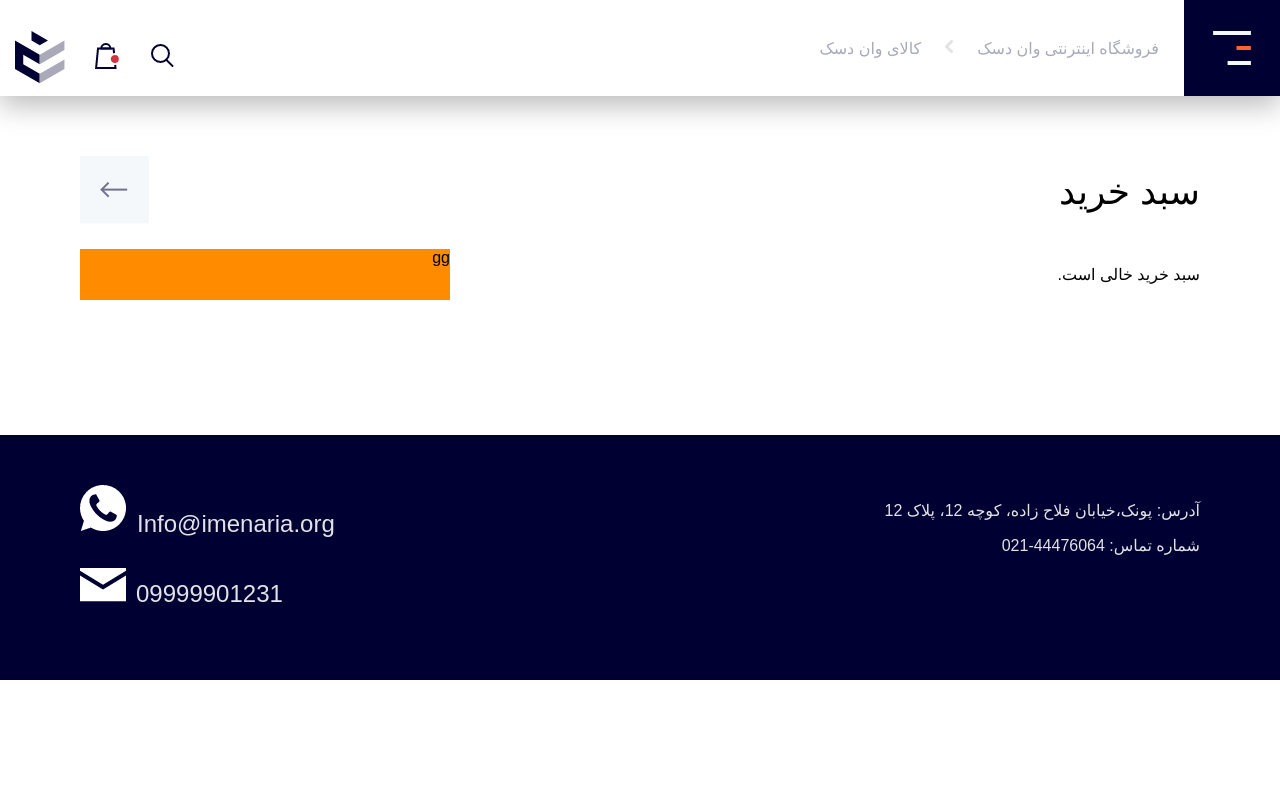
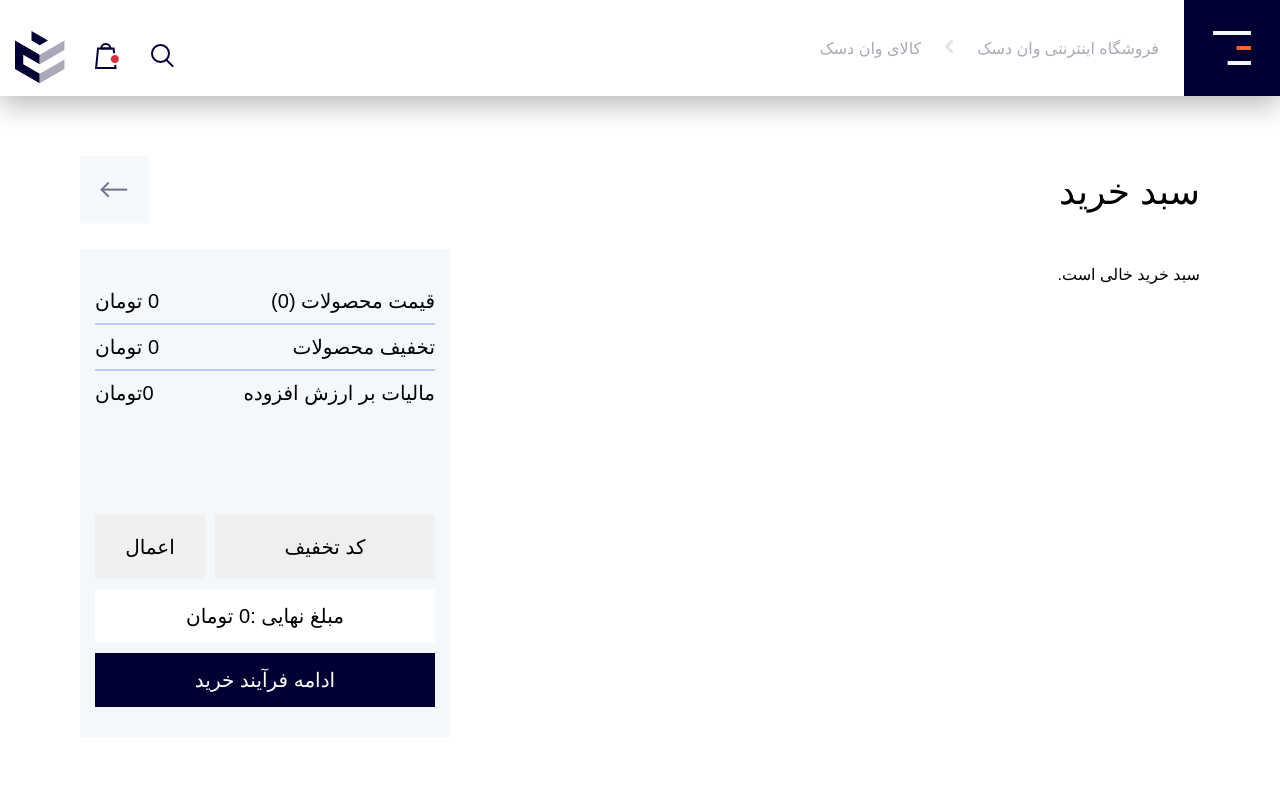
Before and after one commit to NasrinHaghighi/shows-shop-app, a Next.js app: page /cart in a window 1280 px wide. Shown: the top 800 px of the page. Built offline with nearby package versions, Linux system fonts and the light colour scheme.

Commit message:
calculation for price and line on the price with discont

```diff
--- /dev/null
+++ b/components/Cart/CartCalcu.js
@@ -0,0 +1,49 @@
+import React from 'react'
+import styles from './CartCalcu.module.css'
+import {useSelector} from 'react-redux'
+function CartCalcu() {
+   let  cart =useSelector((state=> state.cart))
+   cart=cart.cart
+   console.log(cart)
+    ///
+    const { total_price, total_discont ,total_amount, total_maliat} = cart.reduce((total, cartItem) => {
+        console.log(cartItem)
+        const { price, amount , discont} = cartItem
+        console.log(discont)
+        total.total_price += price * amount
+      total.total_discont +=(price*amount*discont)/100
+      total.total_amount +=amount
+      total.total_maliat += (price * amount)*23/100
+        return total
+    }, {
+        total_price: 0,
+        total_discont:0,
+        total_amount:0,
+        total_maliat:0,
+    })
+    console.log(total_price,  total_discont, total_amount, total_maliat)
+///////////////////////////////
+   const length=cart.length
+///////////////////////////
+const finalPrice=( total_price-total_discont)+total_maliat
+
+
+  return (
+    <div className={styles.conatiner}>
+<div className={styles.calcu}>
+    <div className={styles.totalPrice}><span>قیمت محصولات ({length}) </span><span>{total_price} تومان</span></div>
+    <div className={styles.totalDiscont}><span>تخفیف محصولات </span><span>{total_discont} تومان</span></div>
+    <div className={styles.maliat}><span> مالیات بر ارزش افزوده  </span><span> {total_maliat}تومان</span></div>
+</div>
+<div className={styles.final}>
+    <div className={styles.finalBtn}>
+    <button className={styles.code}> کد تخفیف</button><button className={styles.applyCode}>اعمال</button>
+    </div>
+    <div className={styles.finalPrice}> مبلغ نهایی :<spn>{finalPrice} تومان</spn></div>
+    <button className={styles.continue}>ادامه فرآیند خرید</button>
+</div>
+    </div>
+  )
+}
+
+export default CartCalcu
--- /dev/null
+++ b/components/Cart/CartCalcu.module.css
@@ -0,0 +1,67 @@
+.conatiner {
+    padding: 30px 15px;
+    background-color: var( --clr-bgProduct-1);
+}
+
+.calcu {
+    margin-bottom: 100px;
+    font-size: 20px;
+}
+
+.totalPrice {
+    display: flex;
+    justify-content: space-between;
+    align-items: center;
+    padding: 10px 0 10px 0;
+    border-bottom: 2px solid #BFC6FB;
+}
+
+.totalDiscont {
+    display: flex;
+    justify-content: space-between;
+    align-items: center;
+    padding: 10px 0 10px 0;
+    border-bottom: 2px solid #BFC6FB;
+}
+
+.maliat {
+    display: flex;
+    justify-content: space-between;
+    align-items: center;
+    padding: 10px 0 10px 0;
+}
+
+.final {}
+
+.finalBtn {
+    display: grid;
+    grid-template-columns: 2fr 1fr;
+    gap: 10px;
+}
+
+.code {
+    font-size: 20px;
+    padding: 20px 0;
+}
+
+.applyCode {
+    font-size: 20px;
+    padding: 20px 0;
+}
+
+.finalPrice {
+    width: 100%;
+    padding: 15px 0;
+    font-size: 20px;
+    background-color: var(--clr-whit);
+    text-align: center;
+    margin: 10px 0;
+}
+
+.continue {
+    width: 100%;
+    padding: 15px 0;
+    font-size: 20px;
+    color: var(--clr-whit);
+    background-color: var( --clr-footer-1);
+}
--- a/feactures/cartSlice.js
+++ b/feactures/cartSlice.js
@@ -8,7 +8,7 @@ export const cartSlice = createSlice({
     initialState,
     reducers: {
         addItem: (state, action) => {
-            const { id, mainColor, mainSize, mainAmount, price, name, model, ShortDescription, images } = action.payload
+            const { id, mainColor, mainSize, mainAmount, price, name, model, ShortDescription, images, discont } = action.payload
             let tempItem = state.cart.find((item) => item.newId === id + mainColor + mainSize)
             if (tempItem) {
                 state.cart.map((item) => {
@@ -29,7 +29,8 @@ export const cartSlice = createSlice({
                     price: price,
                     model: model,
                     shortDescription: ShortDescription,
-                    images: images
+                    images: images,
+                    discont: discont
 
                 }
                 state.cart.push(newItem)
--- a/pages/cart/index.js
+++ b/pages/cart/index.js
@@ -5,6 +5,7 @@ import Link from 'next/link'
 import arrowback from '../../public/images/Group 974.png'
 import {useSelector} from 'react-redux'
 import CartItem from '../../components/Cart/CartItem'
+import CartCalcu from '../../components/Cart/CartCalcu'
 
 function index() {
   let cart= useSelector((state)=> state.cart)
@@ -28,7 +29,7 @@ function index() {
 
           </div>
           <div className={styles.cartcalcu}>
-            gg
+           <CartCalcu />
           </div>
         </div>
 
--- a/pages/cart/indexCart.module.css
+++ b/pages/cart/indexCart.module.css
@@ -21,6 +21,4 @@
 
 .cartItem {}
 
-.cartcalcu {
-    background-color: darkorange;
-}
+.cartcalcu {}
--- a/services/productsList.js
+++ b/services/productsList.js
@@ -6,6 +6,7 @@ export const products = [{
         'price': 200,
         'brand': 'نایک',
         'category': 'مردانه',
+        'discont': 0,
         'stars': 4,
         'ShortDescription': ' مناسب برای پیاده روی',
         'sizes': [36, 38, 40, 42, 44, 46],
@@ -40,6 +41,7 @@ export const products = [{
         'name': 'زنانه آدیداس مخصوص پیاده روی ',
         'model': ' MU110',
         'price': 300,
+        'discont': 10,
         'brand': 'آدیداس',
         'category': 'زنانه',
         'stars': 3,
@@ -76,6 +78,7 @@ export const products = [{
         'name': 'کفش ریباک کوهنوردی بچه گانه',
         'model': ' A21X',
         'price': 400,
+        'discont': 10,
         'brand': 'ریباک',
         'category': 'بچه گانه',
 
@@ -112,6 +115,7 @@ export const products = [{
         'name': ' اسیکس مخصوص دویدن بچه گانه ',
         'model': ' A21X',
         'price': 500,
+        'discont': 10,
         'brand': 'اسیکس',
         'category': 'بچه گانه',
         'stars': 1,
@@ -149,6 +153,7 @@ export const products = [{
         'name': 'کتونی نایک ساقدار مردانه',
         'modle': '66666',
         'price': 600,
+        'discont': 10,
         'brand': 'نایک',
         'category': 'مردانه',
         'stars': 3,
@@ -185,6 +190,7 @@ export const products = [{
         'name': 'زنانه آدیداس مخصوص پیاده روی ',
         'model': ' MU110',
         'price': 700,
+        'discont': 10,
         'brand': 'آدیداس',
         'category': 'زنانه',
 
@@ -222,6 +228,7 @@ export const products = [{
         'name': 'کفش ریباک کوهنوردی  بچهگانه',
         'model': ' A21X',
         'price': 800,
+        'discont': 10,
         'brand': 'ریباک',
         'category': 'بچه گانه',
         'stars': 5,
@@ -258,6 +265,7 @@ export const products = [{
         'name': 'اسیکس مخصوص دویدن مردانه ',
         'model': ' A21X',
         'price': 900,
+        'discont': 10,
         'brand': 'اسیکس',
         'category': 'مردانه',
         'stars': 2,
@@ -294,6 +302,7 @@ export const products = [{
         'name': ' مردانه اسیکس مخصوص دویدن',
         'model': ' A21X',
         'price': 1000,
+        'discont': 10,
         'brand': 'اسیکس',
         'category': 'مردانه',
         'stars': 5,
```
Also changed, not shown: components/SingleProduct/SingleProductInfo.js (+8 -3 lines), components/SingleProduct/SingleProductInfo.module.css (+39 -0 lines).
